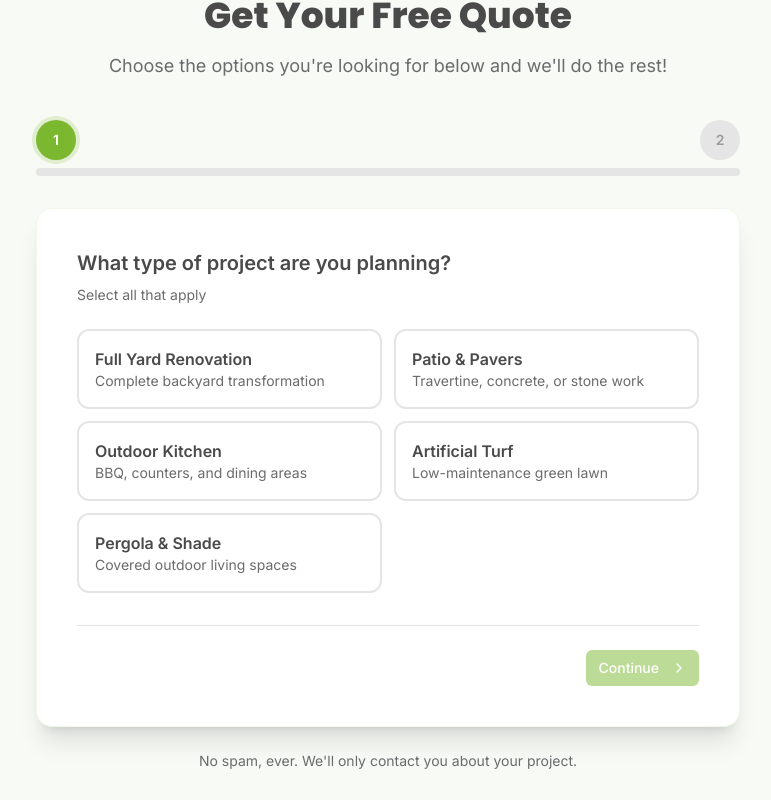
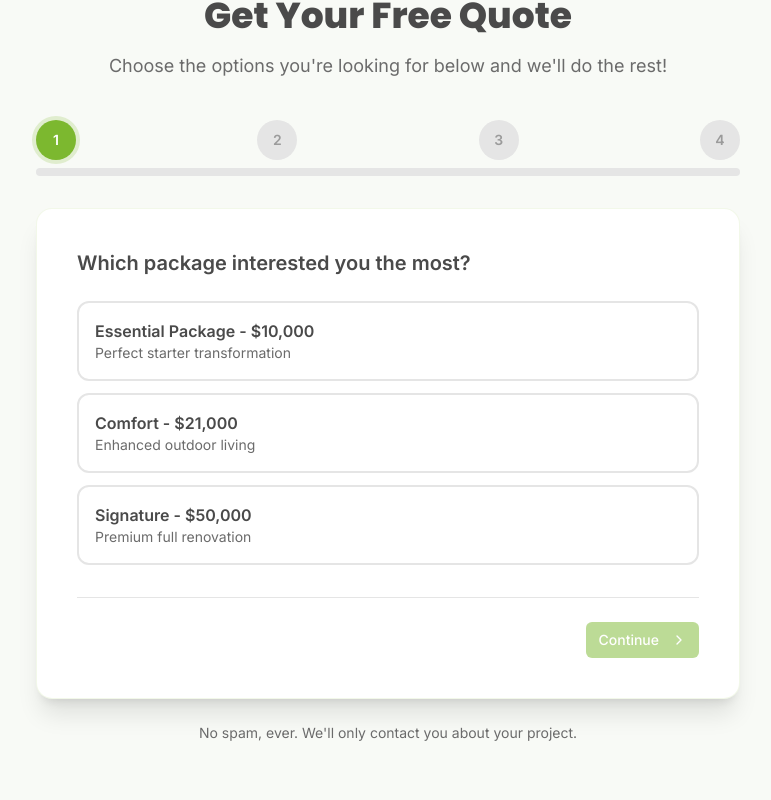
Before and after one commit to Fbet590/Saucedo-2.0, a Next.js app: page / in a window 1280 px wide. Shown: the part 900-1700 px from the top of the page, without its empty margins (252-1023 px from the left). Built offline with nearby package versions, Linux system fonts and the light colour scheme.

Commit message:
feat: update quote form and remove WhyUsSection
Change first question to package selection, split contact info, and remove sections

```diff
--- a/app/page.tsx
+++ b/app/page.tsx
@@ -2,7 +2,7 @@ import { Header } from "@/components/header"
 import { HeroSection } from "@/components/hero-section"
 import { QuoteForm } from "@/components/quote-form"
 import { TestimonialsSection } from "@/components/testimonials-section"
-import { WhyUsSection } from "@/components/why-us-section"
+
 import { ServicesSection } from "@/components/services-section"
 import { GallerySection } from "@/components/gallery-section"
 import { ServiceAreas } from "@/components/service-areas"
@@ -16,7 +16,6 @@ export default function Home() {
         <HeroSection />
         <QuoteForm />
         <TestimonialsSection />
-        <WhyUsSection />
         <ServicesSection />
         <GallerySection />
         <ServiceAreas />
--- a/components/quote-form.tsx
+++ b/components/quote-form.tsx
@@ -6,21 +6,17 @@ import { Input } from "@/components/ui/input"
 import { Label } from "@/components/ui/label"
 import { CheckCircle2, ChevronRight, ChevronLeft } from "lucide-react"
 
-const projectTypes = [
-  { id: "full-renovation", label: "Full Yard Renovation", description: "Complete backyard transformation" },
-  { id: "patio-pavers", label: "Patio & Pavers", description: "Travertine, concrete, or stone work" },
-  { id: "outdoor-kitchen", label: "Outdoor Kitchen", description: "BBQ, counters, and dining areas" },
-  { id: "artificial-turf", label: "Artificial Turf", description: "Low-maintenance green lawn" },
-  { id: "pergola-shade", label: "Pergola & Shade", description: "Covered outdoor living spaces" },
+const packageOptions = [
+  { id: "essential", label: "Essential Package - $10,000", description: "Perfect starter transformation" },
+  { id: "comfort", label: "Comfort - $21,000", description: "Enhanced outdoor living" },
+  { id: "signature", label: "Signature - $50,000", description: "Premium full renovation" },
 ]
-
-
 
 export function QuoteForm() {
   const [step, setStep] = useState(1)
   const [direction, setDirection] = useState<"forward" | "backward">("forward")
   const [formData, setFormData] = useState({
-    projectTypes: [] as string[],
+    selectedPackage: "",
     name: "",
     email: "",
     phone: "",
@@ -28,7 +24,7 @@ export function QuoteForm() {
   const [isSubmitted, setIsSubmitted] = useState(false)
   const [isSubmitting, setIsSubmitting] = useState(false)
 
-  const totalSteps = 2
+  const totalSteps = 4
 
   const handleNext = () => {
     if (step < totalSteps) {
@@ -49,16 +45,13 @@ export function QuoteForm() {
     setIsSubmitting(true)
 
     try {
-      // Get readable labels for the selected options
-      const projectLabels = formData.projectTypes
-        .map(id => projectTypes.find(p => p.id === id)?.label || id)
-        .join(', ')
+      const packageLabel = packageOptions.find(p => p.id === formData.selectedPackage)?.label || formData.selectedPackage
 
       const webhookData = {
         name: formData.name,
         email: formData.email,
         phone: formData.phone,
-        project_type: projectLabels,
+        selected_package: packageLabel,
         source: 'Website Quote Form',
         submitted_at: new Date().toISOString(),
       }
@@ -79,7 +72,7 @@ export function QuoteForm() {
       // Fire Facebook Pixel Lead conversion event
       if (typeof window !== 'undefined' && typeof window.fbq === 'function') {
         window.fbq('track', 'Lead', {
-          content_name: projectLabels,
+          content_name: packageLabel,
           currency: 'USD',
         })
       }
@@ -97,9 +90,13 @@ export function QuoteForm() {
   const canProceed = () => {
     switch (step) {
       case 1:
-        return formData.projectTypes.length > 0
+        return formData.selectedPackage !== ""
       case 2:
-        return formData.name !== "" && formData.email !== "" && formData.phone !== ""
+        return formData.name !== ""
+      case 3:
+        return formData.email !== ""
+      case 4:
+        return formData.phone !== ""
       default:
         return false
     }
@@ -144,7 +141,7 @@ export function QuoteForm() {
         {/* Progress Bar */}
         <div className="mb-8">
           <div className="flex items-center justify-between mb-2">
-            {[1, 2].map((s) => (
+            {[1, 2, 3, 4].map((s) => (
               <div
                 key={s}
                 className={`flex items-center justify-center w-10 h-10 rounded-full text-sm font-semibold transition-all duration-300 ${
@@ -171,8 +168,8 @@ export function QuoteForm() {
         <div className="bg-white rounded-2xl shadow-xl p-6 lg:p-10 border border-[#7cb82f]/10 overflow-hidden">
           <form onSubmit={handleSubmit}>
             {/* Step Content with Animation */}
-            <div className="relative min-h-[320px]">
-              {/* Step 1: Project Type (Multi-select) */}
+            <div className="relative min-h-[280px]">
+              {/* Step 1: Package Selection */}
               <div
                 className={`transition-all duration-500 ease-out ${
                   step === 1
@@ -182,45 +179,36 @@ export function QuoteForm() {
                     : "opacity-0 translate-x-full absolute inset-0 pointer-events-none"
                 }`}
               >
-                <h3 className="text-xl font-semibold text-[#4a4a4a] mb-2">
-                  What type of project are you planning?
+                <h3 className="text-xl font-semibold text-[#4a4a4a] mb-6">
+                  Which package interested you the most?
                 </h3>
-                <p className="text-sm text-[#6b6b6b] mb-6">Select all that apply</p>
-                <div className="grid grid-cols-1 sm:grid-cols-2 gap-3">
-                  {projectTypes.map((type) => {
-                    const isSelected = formData.projectTypes.includes(type.id)
-                    return (
+                <div className="grid grid-cols-1 gap-3">
+                  {packageOptions.map((pkg) => (
                     <button
-                        key={type.id}
+                      key={pkg.id}
                       type="button"
-                        onClick={() => {
-                          const newTypes = isSelected
-                            ? formData.projectTypes.filter(t => t !== type.id)
-                            : [...formData.projectTypes, type.id]
-                          setFormData({ ...formData, projectTypes: newTypes })
-                        }}
+                      onClick={() => setFormData({ ...formData, selectedPackage: pkg.id })}
                       className={`p-4 rounded-xl border-2 text-left transition-all duration-200 relative ${
-                          isSelected
+                        formData.selectedPackage === pkg.id
                           ? "border-[#7cb82f] bg-[#7cb82f]/5"
                           : "border-[#e5e5e5] hover:border-[#7cb82f]/50 hover:bg-[#f8faf6]"
                       }`}
                     >
-                        {isSelected && (
-                          <div className="absolute top-2 right-2 w-5 h-5 bg-[#7cb82f] rounded-full flex items-center justify-center">
+                      {formData.selectedPackage === pkg.id && (
+                        <div className="absolute top-4 right-4 w-5 h-5 bg-[#7cb82f] rounded-full flex items-center justify-center">
                           <svg className="w-3 h-3 text-white" fill="none" viewBox="0 0 24 24" stroke="currentColor">
                             <path strokeLinecap="round" strokeLinejoin="round" strokeWidth={3} d="M5 13l4 4L19 7" />
                           </svg>
                         </div>
                       )}
-                        <div className="font-semibold text-[#4a4a4a]">{type.label}</div>
-                        <div className="text-sm text-[#6b6b6b]">{type.description}</div>
+                      <div className="font-semibold text-[#4a4a4a]">{pkg.label}</div>
+                      <div className="text-sm text-[#6b6b6b]">{pkg.description}</div>
                     </button>
-                    )
-                  })}
+                  ))}
                 </div>
               </div>
 
-              {/* Step 2: Contact Info */}
+              {/* Step 2: Name */}
               <div
                 className={`transition-all duration-500 ease-out ${
                   step === 2
@@ -231,9 +219,8 @@ export function QuoteForm() {
                 }`}
               >
                 <h3 className="text-xl font-semibold text-[#4a4a4a] mb-6">
-                  Great! How can we get in touch?
+                  What&apos;s your name?
                 </h3>
-                <div className="space-y-4">
                 <div>
                   <Label htmlFor="name" className="text-[#4a4a4a] font-medium">
                     Full Name
@@ -247,6 +234,21 @@ export function QuoteForm() {
                     className="mt-1.5 h-12 border-[#e5e5e5] focus:border-[#7cb82f] focus:ring-[#7cb82f]"
                   />
                 </div>
+              </div>
+
+              {/* Step 3: Email */}
+              <div
+                className={`transition-all duration-500 ease-out ${
+                  step === 3
+                    ? "opacity-100 translate-x-0"
+                    : step > 3
+                    ? "opacity-0 -translate-x-full absolute inset-0 pointer-events-none"
+                    : "opacity-0 translate-x-full absolute inset-0 pointer-events-none"
+                }`}
+              >
+                <h3 className="text-xl font-semibold text-[#4a4a4a] mb-6">
+                  What&apos;s your email address?
+                </h3>
                 <div>
                   <Label htmlFor="email" className="text-[#4a4a4a] font-medium">
                     Email Address
@@ -260,6 +262,21 @@ export function QuoteForm() {
                     className="mt-1.5 h-12 border-[#e5e5e5] focus:border-[#7cb82f] focus:ring-[#7cb82f]"
                   />
                 </div>
+              </div>
+
+              {/* Step 4: Phone */}
+              <div
+                className={`transition-all duration-500 ease-out ${
+                  step === 4
+                    ? "opacity-100 translate-x-0"
+                    : step > 4
+                    ? "opacity-0 -translate-x-full absolute inset-0 pointer-events-none"
+                    : "opacity-0 translate-x-full absolute inset-0 pointer-events-none"
+                }`}
+              >
+                <h3 className="text-xl font-semibold text-[#4a4a4a] mb-6">
+                  What&apos;s your phone number?
+                </h3>
                 <div>
                   <Label htmlFor="phone" className="text-[#4a4a4a] font-medium">
                     Phone Number
@@ -272,7 +289,6 @@ export function QuoteForm() {
                     onChange={(e) => setFormData({ ...formData, phone: e.target.value })}
                     className="mt-1.5 h-12 border-[#e5e5e5] focus:border-[#7cb82f] focus:ring-[#7cb82f]"
                   />
-                  </div>
                 </div>
               </div>
             </div>
--- a/components/services-section.tsx
+++ b/components/services-section.tsx
@@ -1,6 +1,6 @@
 "use client"
 
-import { Palette, Home, Droplets, Flame, SunMedium } from "lucide-react"
+import { Droplets, Flame, SunMedium } from "lucide-react"
 import { Button } from "@/components/ui/button"
 
 const scrollToForm = (e: React.MouseEvent) => {
@@ -9,16 +9,6 @@ const scrollToForm = (e: React.MouseEvent) => {
 }
 
 const services = [
-  {
-    icon: Palette,
-    title: "3D Landscape Design",
-    description: "Visualize your dream yard before we break ground with our custom 3D designs.",
-  },
-  {
-    icon: Home,
-    title: "Outdoor Kitchens & Pergolas",
-    description: "Create the perfect entertainment space with custom-built outdoor living areas.",
-  },
   {
     icon: Droplets,
     title: "Artificial Turf Installation",
```
Lines whose indentation alone changed are shown as unchanged.
